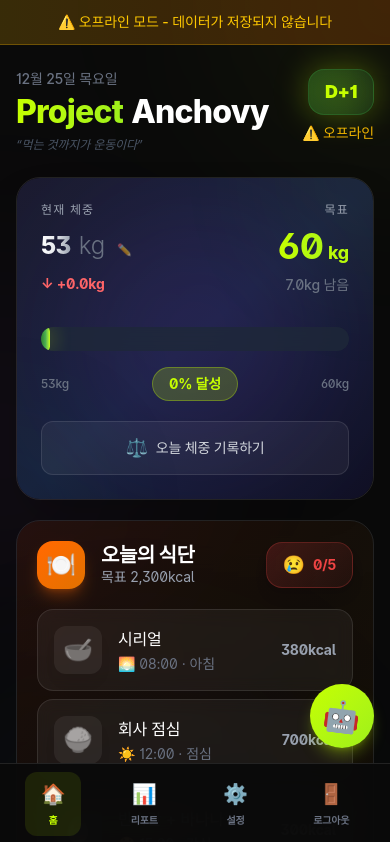
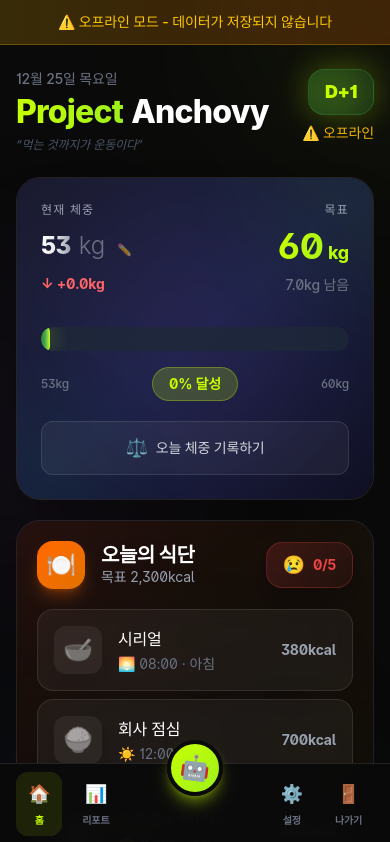
Before and after one commit to ParkChanH/project-anchovy, a Next.js app: page / in a window 390 px wide. Shown: the top 842 px of the page. Built offline with nearby package versions, Linux system fonts and the light colour scheme; no server answers; a web font is replaced by a local one.

Commit message:
fix: 모바일 네비게이션 개선 - AI 버튼 중앙 배치

```diff
--- a/src/app/page.tsx
+++ b/src/app/page.tsx
@@ -126,27 +126,8 @@ export default function Home() {
         </div>
       </div>
 
-      {/* 하단 네비게이션 */}
-      <BottomNav />
-
-      {/* AI 트레이너 플로팅 버튼 */}
-      <motion.button
-        onClick={() => setIsChatOpen(true)}
-        className="fixed bottom-24 right-4 z-40 w-16 h-16 rounded-full bg-gradient-to-br from-[#C6FF00] to-[#9EF01A] flex items-center justify-center shadow-lg shadow-[#C6FF00]/30"
-        whileHover={{ scale: 1.1 }}
-        whileTap={{ scale: 0.9 }}
-        initial={{ scale: 0, opacity: 0 }}
-        animate={{ scale: 1, opacity: 1 }}
-        transition={{ delay: 0.5, type: "spring" }}
-      >
-        <motion.span
-          className="text-3xl"
-          animate={{ rotate: [0, -10, 10, -10, 0] }}
-          transition={{ duration: 2, repeat: Infinity, delay: 1 }}
-        >
-          🤖
-        </motion.span>
-      </motion.button>
+      {/* 하단 네비게이션 with AI 버튼 */}
+      <BottomNav onAIClick={() => setIsChatOpen(true)} />
 
       {/* AI 트레이너 챗봇 */}
       <AITrainerChat
@@ -265,7 +246,7 @@ function Header({
 }
 
 // 하단 네비게이션
-function BottomNav() {
+function BottomNav({ onAIClick }: { onAIClick: () => void }) {
   const router = useRouter();
   const { signOut } = useAuth();
 
@@ -274,12 +255,35 @@ function BottomNav() {
     router.push('/login');
   };
 
-  const navItems = [
-    { icon: '🏠', label: '홈', active: true, onClick: () => {} },
+  const leftItems = [
+    { icon: '🏠', label: '홈', active: true, onClick: () => router.push('/') },
     { icon: '📊', label: '리포트', active: false, onClick: () => router.push('/report') },
+  ];
+
+  const rightItems = [
     { icon: '⚙️', label: '설정', active: false, onClick: () => router.push('/onboarding') },
-    { icon: '🚪', label: '로그아웃', active: false, onClick: handleLogout, danger: true },
+    { icon: '🚪', label: '나가기', active: false, onClick: handleLogout, danger: true },
   ];
+
+  const NavButton = ({ item }: { item: { icon: string; label: string; active: boolean; onClick: () => void; danger?: boolean } }) => (
+    <motion.button
+      onClick={item.onClick}
+      whileHover={{ scale: 1.1 }}
+      whileTap={{ scale: 0.9 }}
+      className={`
+        flex flex-col items-center gap-1 px-3 py-2 rounded-xl transition-all
+        ${item.active
+          ? 'text-[#C6FF00] bg-[#C6FF00]/10'
+          : item.danger
+            ? 'text-gray-500 hover:text-red-400'
+            : 'text-gray-500 hover:text-white hover:bg-white/5'
+        }
+      `}
+    >
+      <span className="text-lg">{item.icon}</span>
+      <span className="text-[10px] font-semibold">{item.label}</span>
+    </motion.button>
+  );
 
   return (
     <motion.nav
@@ -288,27 +292,36 @@ function BottomNav() {
       animate={{ y: 0 }}
       transition={{ type: "spring", stiffness: 300, damping: 30 }}
     >
-      <div className="flex justify-around items-center py-2 px-2">
-        {navItems.map((item) => (
-          <motion.button
-            key={item.label}
-            onClick={item.onClick}
-            whileHover={{ scale: 1.1 }}
-            whileTap={{ scale: 0.9 }}
-            className={`
-              flex flex-col items-center gap-1 px-4 py-2 rounded-xl transition-all
-              ${item.active
-                ? 'text-[#C6FF00] bg-[#C6FF00]/10'
-                : item.danger
-                  ? 'text-gray-500 hover:text-red-400'
-                  : 'text-gray-500 hover:text-white hover:bg-white/5'
-              }
-            `}
+      <div className="relative flex justify-between items-center py-2 px-4">
+        {/* 왼쪽 메뉴 */}
+        <div className="flex gap-2">
+          {leftItems.map((item) => (
+            <NavButton key={item.label} item={item} />
+          ))}
+        </div>
+
+        {/* 중앙 AI 버튼 */}
+        <motion.button
+          onClick={onAIClick}
+          className="absolute left-1/2 -translate-x-1/2 -top-6 w-14 h-14 rounded-full bg-gradient-to-br from-[#C6FF00] to-[#9EF01A] flex items-center justify-center shadow-lg shadow-[#C6FF00]/40 border-4 border-[#0a0a0a]"
+          whileHover={{ scale: 1.1, y: -2 }}
+          whileTap={{ scale: 0.95 }}
+        >
+          <motion.span
+            className="text-2xl"
+            animate={{ rotate: [0, -10, 10, -10, 0] }}
+            transition={{ duration: 2, repeat: Infinity, delay: 1 }}
           >
-            <span className="text-xl">{item.icon}</span>
-            <span className="text-[10px] font-semibold">{item.label}</span>
-          </motion.button>
-        ))}
+            🤖
+          </motion.span>
+        </motion.button>
+
+        {/* 오른쪽 메뉴 */}
+        <div className="flex gap-2">
+          {rightItems.map((item) => (
+            <NavButton key={item.label} item={item} />
+          ))}
+        </div>
       </div>
     </motion.nav>
   );
```
